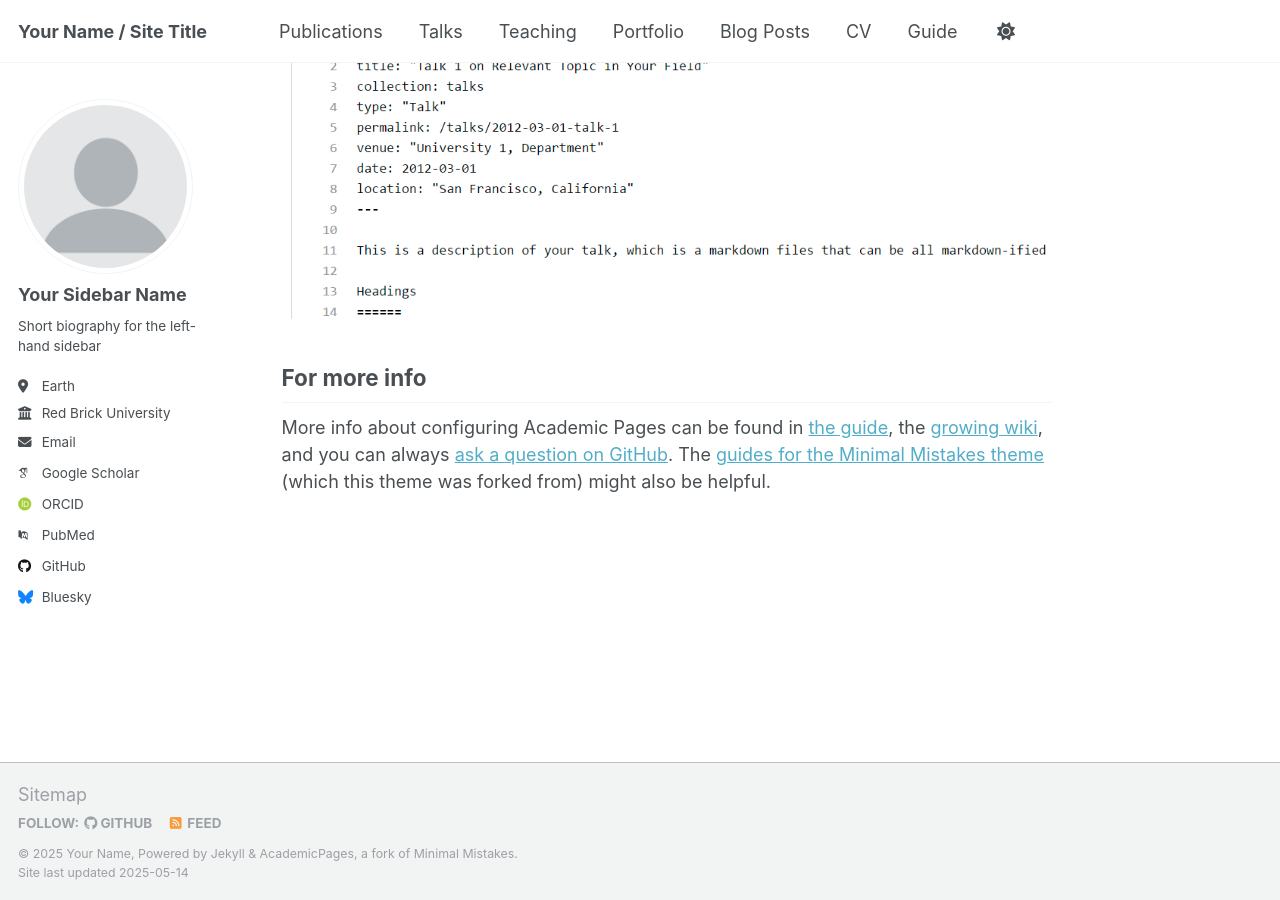
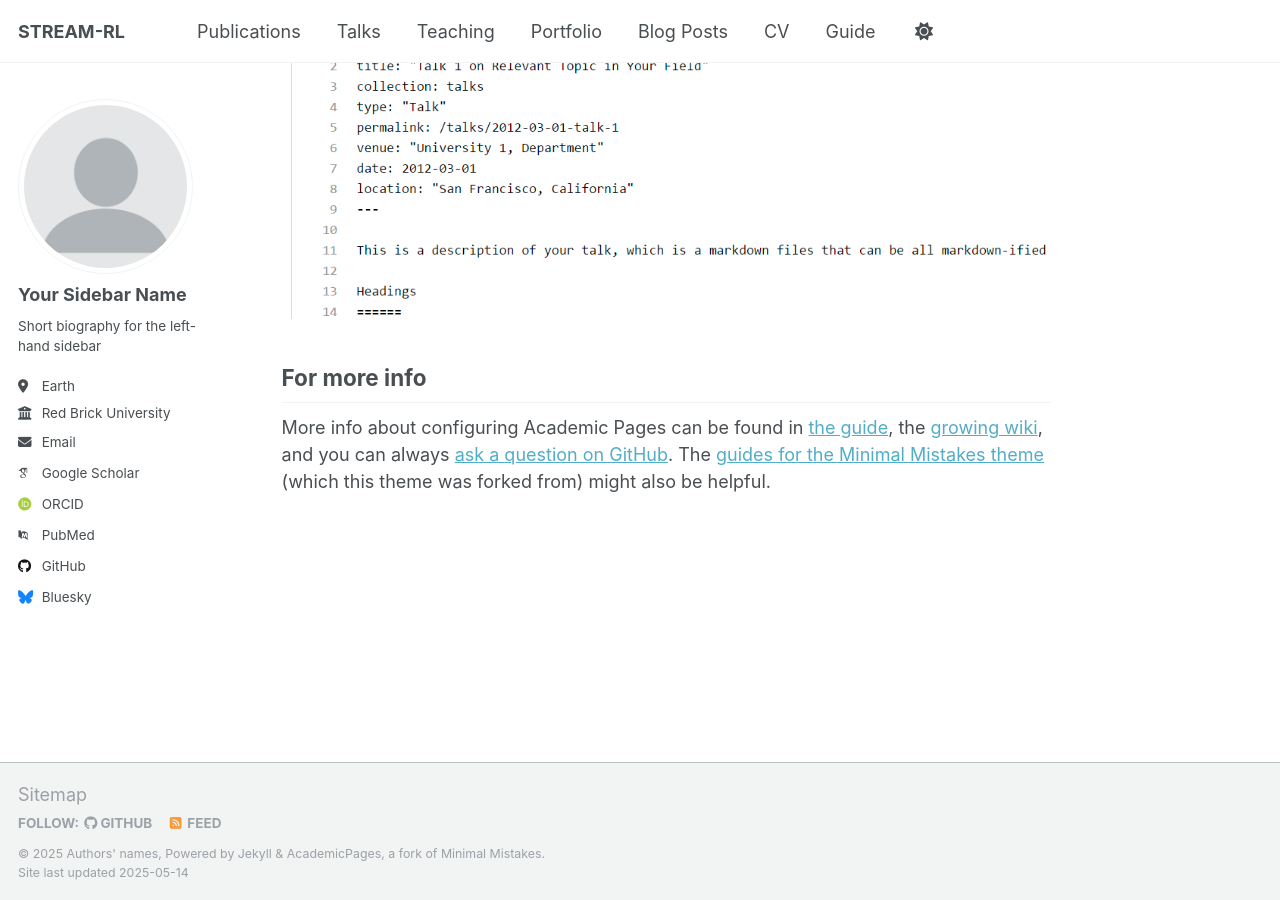
Before and after one commit to AlgazinovAleksandr/stream-rl.github.io, a Jekyll site: the page built from _pages/about.md, in a window 1280 px wide and 900 px high, scrolled down 2636 px. Built offline with Jekyll 4.4.1, drawn with Linux system fonts in a browser that asks for light colours; some web fonts are replaced.

Commit message:
Create a website

```diff
--- a/_config.yml
+++ b/_config.yml
@@ -9,13 +9,13 @@
 # Basic Site Settings
 locale                   : "en-US"
 site_theme               : "default"
-title                    : "Your Name / Site Title"
+title                    : "STREAM-RL"
 title_separator          : "-"
-name                     : &name "Your Name"
+name                     : &name "Authors' names"
 description              : &description "personal description"
-url                      : https://academicpages.github.io # the base hostname & protocol for your site e.g. "https://[your GitHub username].github.io" or if you already have some other page hosted on Github then use "https://[your GitHub username].github.io/[Your Repo Name]"
+url                      : https://stream-rl.github.io # the base hostname & protocol for your site e.g. "https://[your GitHub username].github.io" or if you already have some other page hosted on Github then use "https://[your GitHub username].github.io/[Your Repo Name]"
 baseurl                  : "" # the subpath of your site, e.g. "/blog"
-repository               : "academicpages/academicpages.github.io"
+repository               : "AlgazinovAleksandr/stream-rl.github.io"
 
 # Site Author - The following control what appear as part of the author content on the side bar.
 #               If a field is blank the icon and link will not appear, otherwise it will be shown.
```
